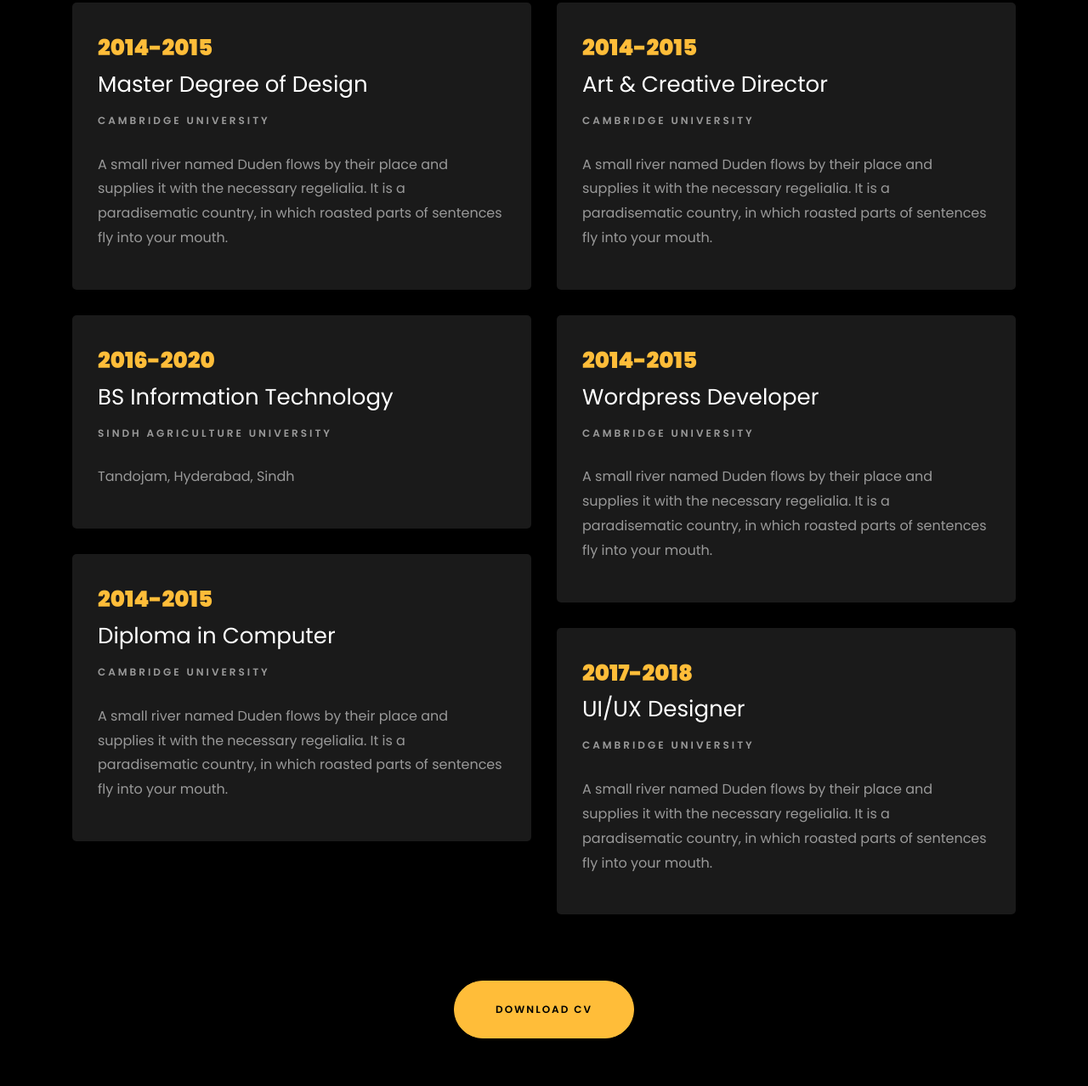
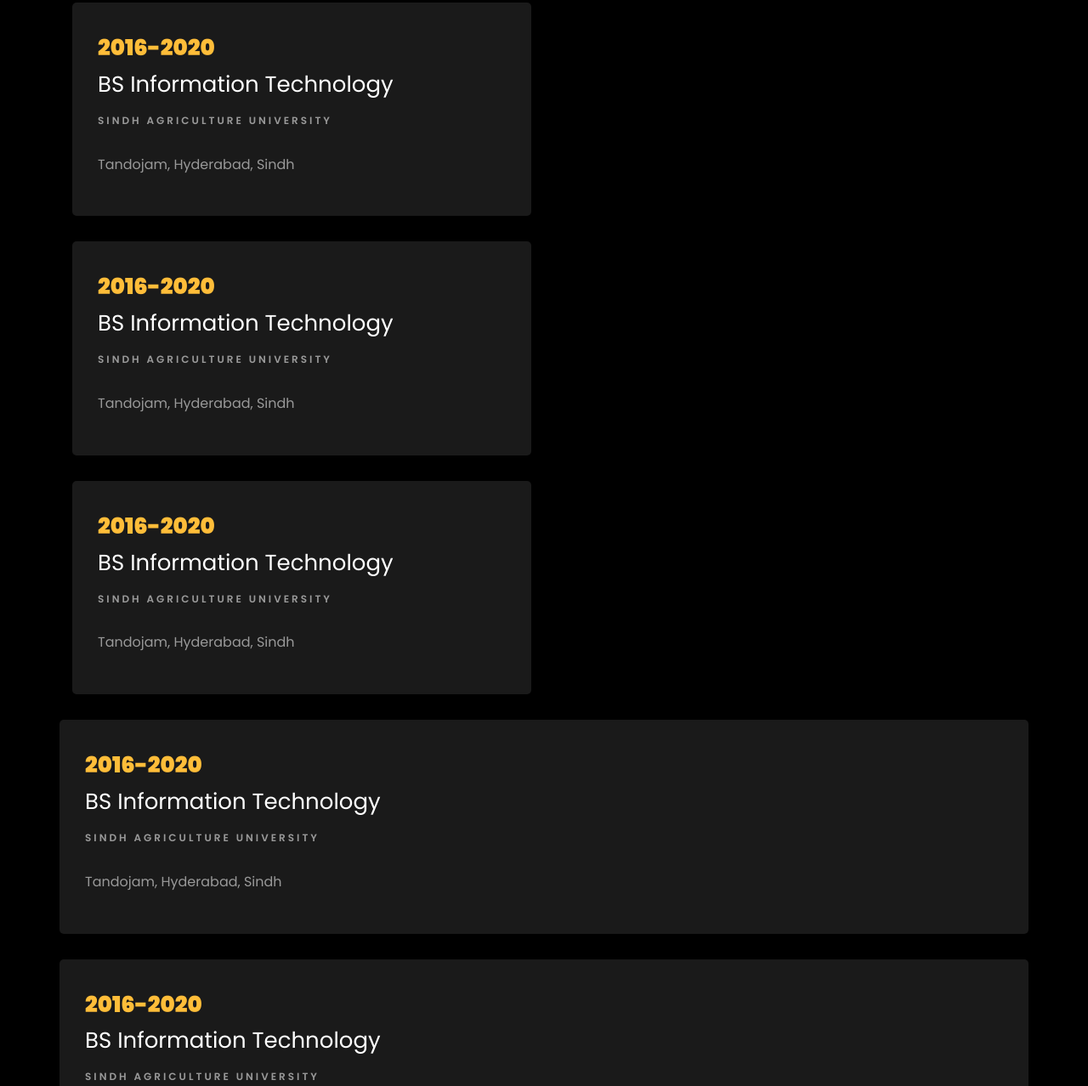
Before and after one commit to livesaifali/saifpfolio.github.io, a plain HTML site: page index.html in a window 1280 px wide. Shown: the part 1973-3251 px from the top of the page at 85% size. Drawn offline with Linux system fonts and the light colour scheme; files whose address does not match are found by name.

Commit message:
Update index.html

```diff
--- a/index.html
+++ b/index.html
@@ -282,16 +282,7 @@
         </div>
         <div class="row">
           <div class="col-md-6">
-            <div class="resume-wrap ftco-animate">
-              <span class="date">2014-2015</span>
-              <h2>Master Degree of Design</h2>
-              <span class="position">Cambridge University</span>
-              <p class="mt-4">
-                A small river named Duden flows by their place and supplies it
-                with the necessary regelialia. It is a paradisematic country, in
-                which roasted parts of sentences fly into your mouth.
-              </p>
-            </div>
+
             <div class="resume-wrap ftco-animate">
               <span class="date">2016-2020</span>
               <h2>BS Information Technology</h2>
@@ -300,49 +291,54 @@
                Tandojam, Hyderabad, Sindh
               </p>
             </div>
+
             <div class="resume-wrap ftco-animate">
-              <span class="date">2014-2015</span>
-              <h2>Diploma in Computer</h2>
-              <span class="position">Cambridge University</span>
+              <span class="date">2016-2020</span>
+              <h2>BS Information Technology</h2>
+              <span class="position">Sindh Agriculture University</span>
               <p class="mt-4">
-                A small river named Duden flows by their place and supplies it
-                with the necessary regelialia. It is a paradisematic country, in
-                which roasted parts of sentences fly into your mouth.
+               Tandojam, Hyderabad, Sindh
               </p>
             </div>
-          </div>
 
-          <div class="col-md-6">
-            <div class="resume-wrap ftco-animate">
-              <span class="date">2014-2015</span>
-              <h2>Art &amp; Creative Director</h2>
-              <span class="position">Cambridge University</span>
+           <div class="resume-wrap ftco-animate">
+              <span class="date">2016-2020</span>
+              <h2>BS Information Technology</h2>
+              <span class="position">Sindh Agriculture University</span>
               <p class="mt-4">
-                A small river named Duden flows by their place and supplies it
-                with the necessary regelialia. It is a paradisematic country, in
-                which roasted parts of sentences fly into your mouth.
+               Tandojam, Hyderabad, Sindh
               </p>
             </div>
-            <div class="resume-wrap ftco-animate">
-              <span class="date">2014-2015</span>
-              <h2>Wordpress Developer</h2>
-              <span class="position">Cambridge University</span>
+
+          </div>
+ <div class="resume-wrap ftco-animate">
+              <span class="date">2016-2020</span>
+              <h2>BS Information Technology</h2>
+              <span class="position">Sindh Agriculture University</span>
               <p class="mt-4">
-                A small river named Duden flows by their place and supplies it
-                with the necessary regelialia. It is a paradisematic country, in
-                which roasted parts of sentences fly into your mouth.
+               Tandojam, Hyderabad, Sindh
               </p>
             </div>
+
             <div class="resume-wrap ftco-animate">
-              <span class="date">2017-2018</span>
-              <h2>UI/UX Designer</h2>
-              <span class="position">Cambridge University</span>
+              <span class="date">2016-2020</span>
+              <h2>BS Information Technology</h2>
+              <span class="position">Sindh Agriculture University</span>
               <p class="mt-4">
-                A small river named Duden flows by their place and supplies it
-                with the necessary regelialia. It is a paradisematic country, in
-                which roasted parts of sentences fly into your mouth.
+               Tandojam, Hyderabad, Sindh
               </p>
             </div>
+
+
+             <div class="resume-wrap ftco-animate">
+              <span class="date">2016-2020</span>
+              <h2>BS Information Technology</h2>
+              <span class="position">Sindh Agriculture University</span>
+              <p class="mt-4">
+               Tandojam, Hyderabad, Sindh
+              </p>
+            </div>
+
           </div>
         </div>
         <div class="row justify-content-center mt-5">
```
